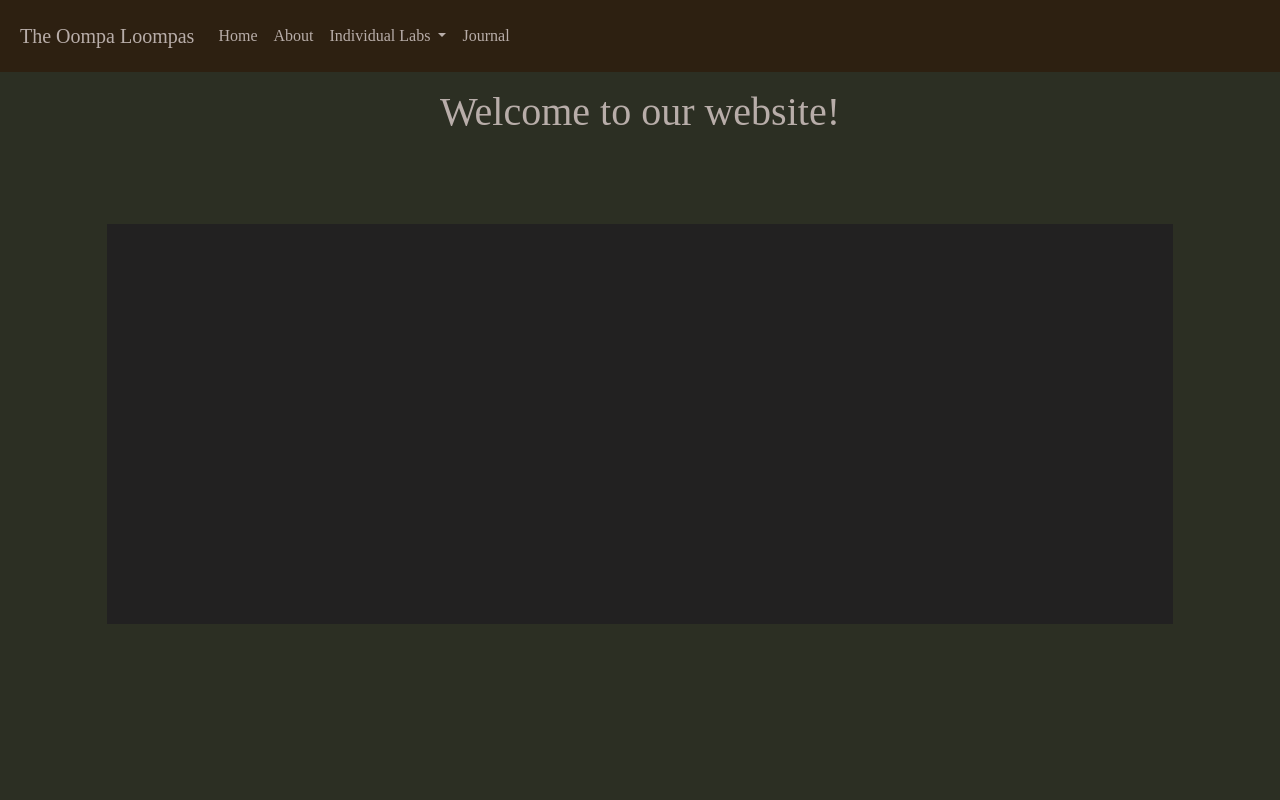
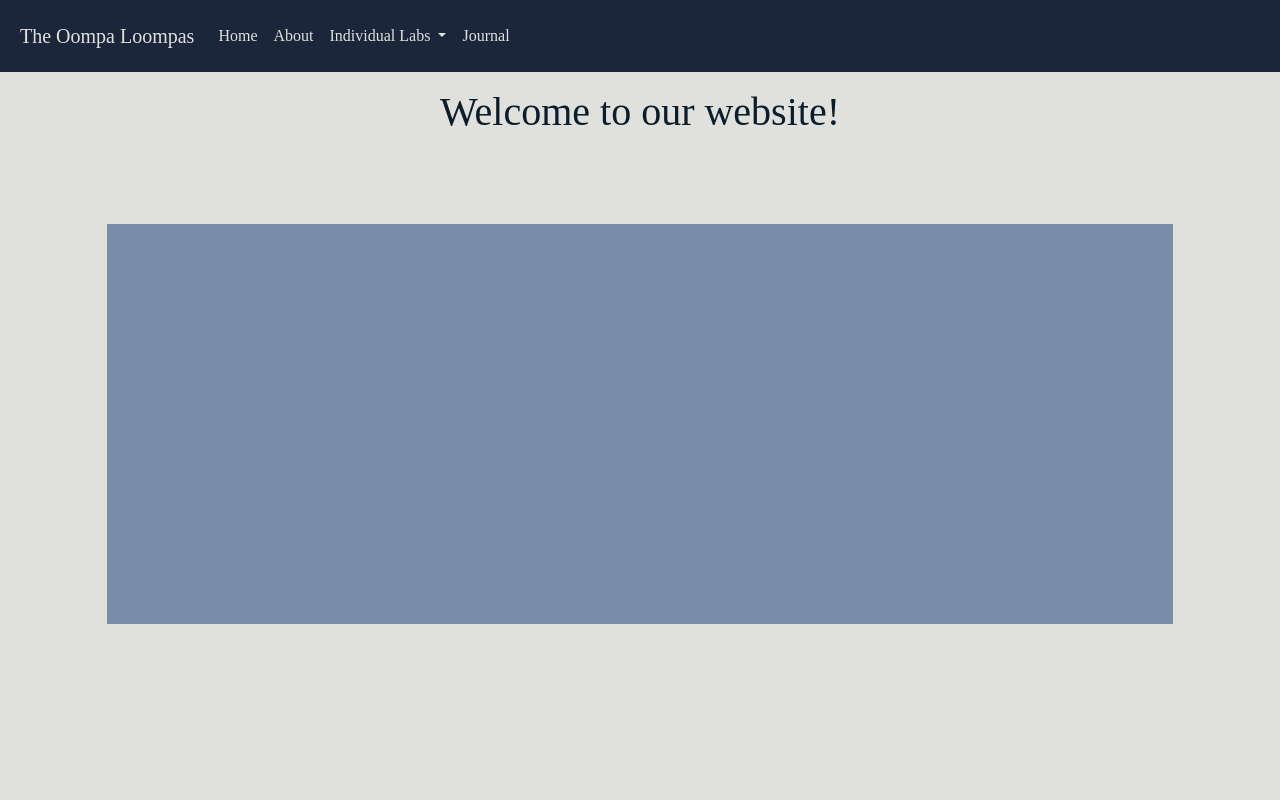
Before and after one commit to tonyhieu/p4-oompaloompas, a Flask app: page / in a window 1280 px wide. Run offline with Flask 2, Linux system fonts and the light colour scheme; some libraries are stand-ins or nearby versions.

Commit message:
changed color of scheme

```diff
--- a/static/css/default.css
+++ b/static/css/default.css
@@ -1,11 +1,11 @@
 :root{
     --color1: whitesmoke;
     --color2: grey;
-    --bgColor: #2c2f23;
-    --headerColor: #2d2011;
-    --navTextColor: #b8ada9;
-    --contentTextColor: #b8ada9;
-    --galleryColor: #222121;
+    --bgColor: #e0e1dd;
+    --headerColor: #1b263b;
+    --navTextColor: #e0e1dd;
+    --contentTextColor: #0b1d2a;
+    --galleryColor: #778da9;
 }
 
 html, body{
```
